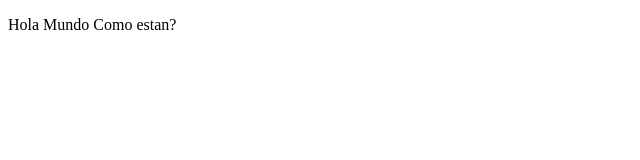
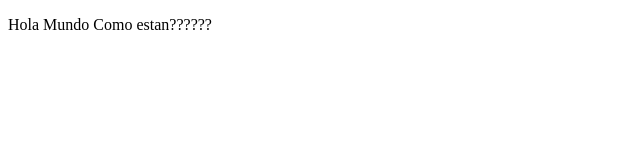
Before and after one commit to elr1chy/ejempl1.github.io, a plain HTML site: page computoenlanube/index.html in a window 1280 px wide. Shown: the full height of the page, 0-640 px from the left. Drawn offline with Linux system fonts and the light colour scheme.

Commit message:
nueva version

```diff
--- a/computoenlanube/index.html
+++ b/computoenlanube/index.html
@@ -5,6 +5,6 @@
 <title>Insert title here</title>
 </head>
 <body>
- <p>Hola Mundo Como estan?</p>
+ <p>Hola Mundo Como estan??????</p>
 </body>
 </html>
```
